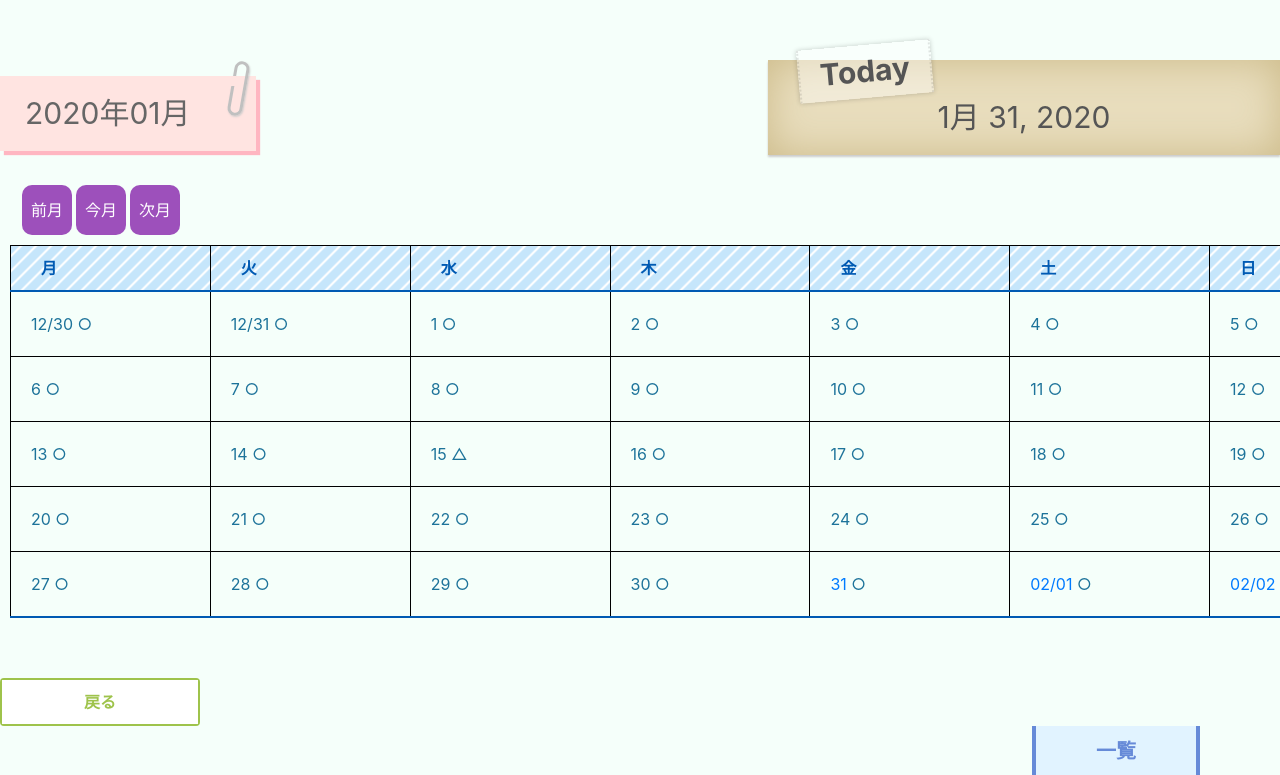
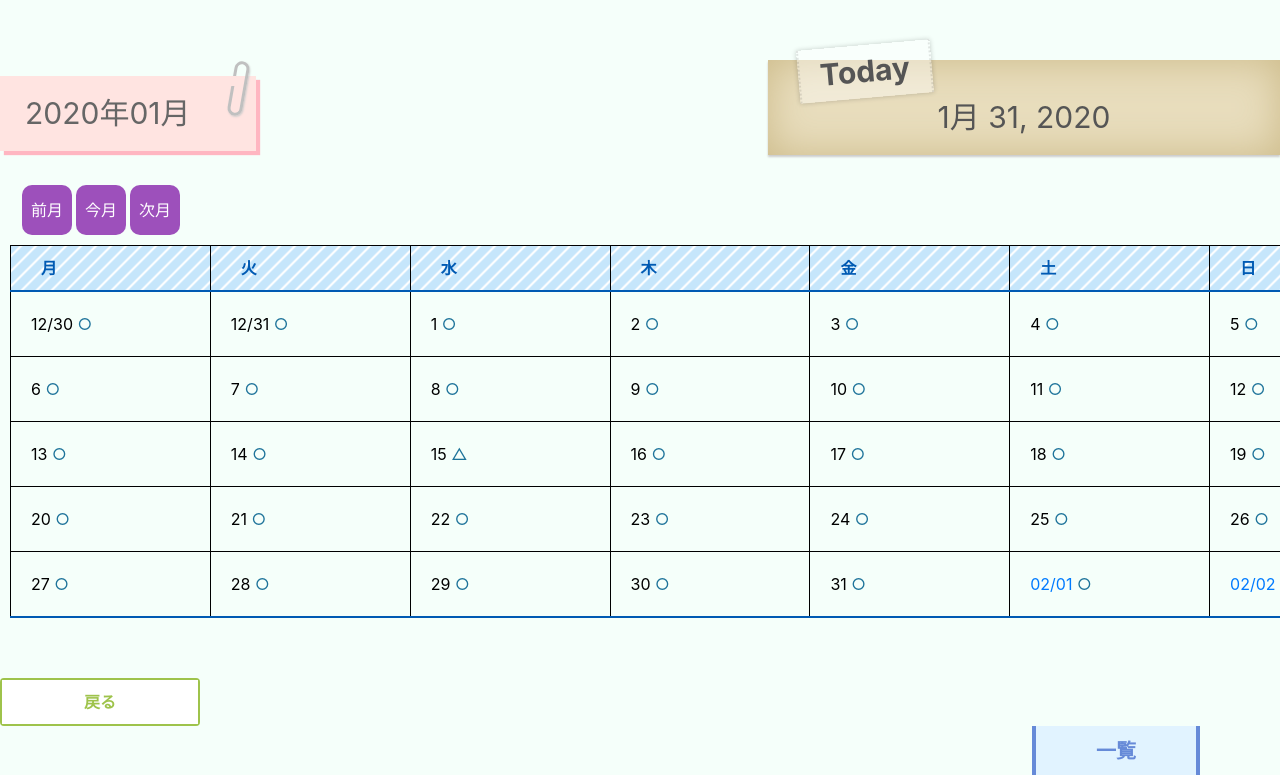
Before and after one commit to t17cs033/-, a Django app: page /Reservation/reserve_calender in a window 1280 px wide; the page is wider, and only the part inside the window is pictured. Shown: the top 775 px of that part. Run offline with Django 3.2, Linux system fonts and the light colour scheme; tables that the repository leaves empty hold one stand-in row (values such as "Sample post"); some libraries are stand-ins or nearby versions.

Commit message:
Update reserve_calender.html
文字の色の変更
その他修正

```diff
--- a/Reservation/templates/Reservation/reserve_calender.html
+++ b/Reservation/templates/Reservation/reserve_calender.html
@@ -48,7 +48,7 @@
                 <td>
                 {%if month_current.month >= now.month and month_current.year >= now.year%}
                    {%if  month_current.month == now.month%}
-            	     {%if now.day <= day.day or day.month == month_next.month%}
+            	     {%if now.day < day.day or day.month == month_next.month%}
             	        {%if day.month != month_previous.month%}
             	           {% if month_current.month != day.month %}
                               <a href="{% url 'mrshow' pk month_current.year day.month  day.day %}">  {{ day | date:"m/d" }}</a>
@@ -57,36 +57,42 @@
                            {% endif %}
                         {%else%}
                 	   {% if month_current.month != day.month %}
-                               {{ day | date:"m/d" }}
+                             <font color="black">  {{ day | date:"m/d" }}</font>
                            {% else %}
-                                {{ day.day }}
+                              <font color="black">  {{ day.day }}</font>
                            {%endif%}
                         {%endif%}
                      {%else%}
                 	 {% if month_current.month != day.month %}
-                            {{ day | date:"m/d" }}
+                           <font color="black"> {{ day | date:"m/d" }}</font>
                          {% else %}
-                            {{ day.day }}
+                          <font color="black">  {{ day.day }}</font>
                          {%endif%}
 
                      {%endif%}
                    {%elif month_current.month > now.month%}
                       {% if month_current.month != day.month %}
-			{%if now.day <= day.day%}
+							{%if now.day < day.day or day.month > now.month%}
                          <a href="{% url 'mrshow' pk month_current.year day.month  day.day %}">  {{ day | date:"m/d" }}</a>
                 	 {%else%}
-                           {{ day | date:"m/d" }}
+                          <font color="black"> {{ day | date:"m/d" }} </font>
                          {%endif%}
 		{% else %}
                          <a href="{% url 'mrshow' pk month_current.year  day.month  day.day %}"> {{ day.day }}</a>
                     {% endif %}
                    {%else%}
                 	 {% if month_current.month != day.month %}
-                             {{ day | date:"m/d" }}
+                           <font color="black">  {{ day | date:"m/d" }}</font>
                    {% else %}
-                       {{ day.day }}
+                       <font color="black">{{ day.day }}</font>
                    {%endif%}
 		{%endif%}
+		{%else%}
+		 {% if month_current.month != day.month %}
+                           <font color="black">  {{ day | date:"m/d" }}</font>
+                   {% else %}
+                    <font color="black">   {{ day.day }}</font>
+                   {%endif%}
 		{%endif%}
                 {%if month_current.month >= now.month and month_current.year >= now.year%}
 
```
